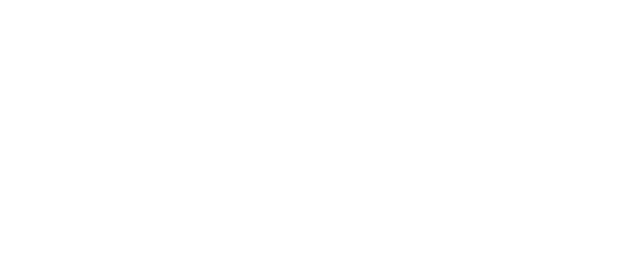
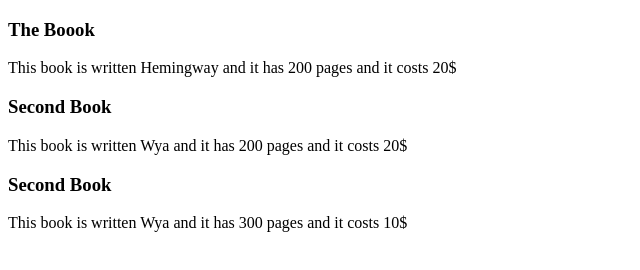
Before and after one commit to vmwhoami/LIBRARY_JS, a website: page index.html in a window 1280 px wide. Shown: the whole page, without its empty margins (0-640 px from the left). Drawn offline with Linux system fonts and the light colour scheme.

Commit message:
Add book functions created books from javascript file

```diff
--- a/index.html
+++ b/index.html
@@ -7,6 +7,9 @@
   <script defer src="script.js"></script>
 </head>
 <body>
+  <div class="container">
 
+
+  </div>
 </body>
 </html>
--- a/script.js
+++ b/script.js
@@ -1,9 +1,50 @@
+const container = document.querySelector(".container")
+
+
+
+
+
+
+
 let myLibrary = [];
 
-function Book() {
-  // the constructor...
+function Book(title,author,pages,price,read) {
+  this.title =  title,
+   this.author =author,
+   this.pages = pages,
+   this.price = price,
+   this.read = read
+}
+function addBookToLibrary(input) {
+  myLibrary.push(input)
 }
 
-function addBookToLibrary() {
-  // do stuff here
+let book1 = new Book("The Boook","Hemingway",200,20,true)
+let book2 = new Book("Second Book","Wya",200,20,true)
+let book3 = new Book("Second Book","Wya",300,10,false)
+addBookToLibrary(book1)
+addBookToLibrary(book2)
+addBookToLibrary(book3)
+
+
+function displayLibrary(array){
+  for(let i = 0; i<array.length; i++){
+    let book = array[i]
+
+    const div = document.createElement('div');
+    container.appendChild(div);
+    const title = document.createElement("h3")
+    title.textContent = book.title
+    const description = document.createElement("p")
+    description.textContent = `This book is written ${book.author} and it has ${book.pages} pages and it
+    costs ${book.price}$
+    `
+    div.appendChild(title)
+    div.appendChild(description)
+
+
+  }
 }
+console.log(myLibrary);
+
+displayLibrary(myLibrary)
```
